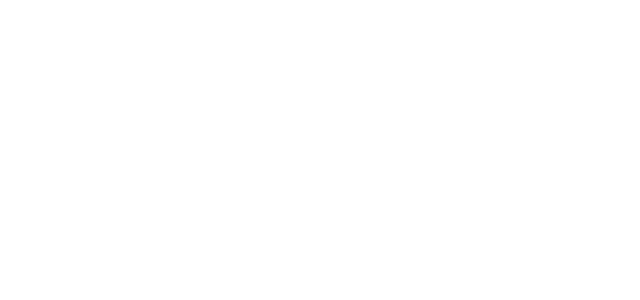
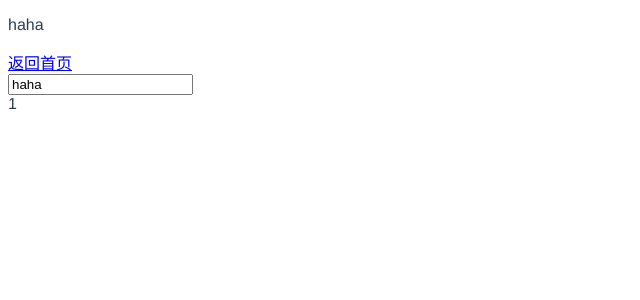
Before and after one commit to Krryxa/krry-vue-practice, a Vue app: page /v_model/1 in a window 1280 px wide. Shown: the top 300 px of the page, without its empty margins (0-640 px from the left). Built offline with nearby package versions, Linux system fonts and the light colour scheme.

Commit message:
feat: 路由解耦

```diff
--- a/src/router/index.ts
+++ b/src/router/index.ts
@@ -21,8 +21,9 @@
     component: () => import('@/views/ImgLazyDirective.vue')
   },
   {
-    path: '/v_model',
+    path: '/v_model/:id?',
     name: 'v_model',
+    props: true,
     component: () => import('@/views/VModel.vue')
   }
 ]
--- a/src/views/VModel.vue
+++ b/src/views/VModel.vue
@@ -2,11 +2,15 @@
   <div class="home">
     <back-btn :name="say"></back-btn>
     <krry-input v-model="say"></krry-input>
+    {{ id }}
   </div>
 </template>
 
 <script>
 export default {
+  props: {
+    id: String
+  },
   components: {
     KrryInput: () => import('@/components/KrryInput')
   },
```
